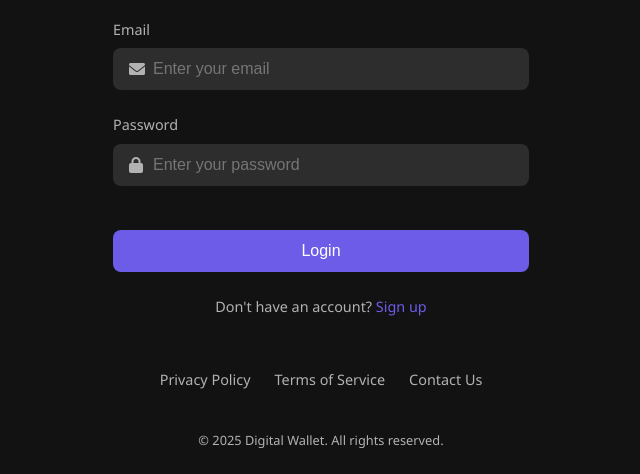
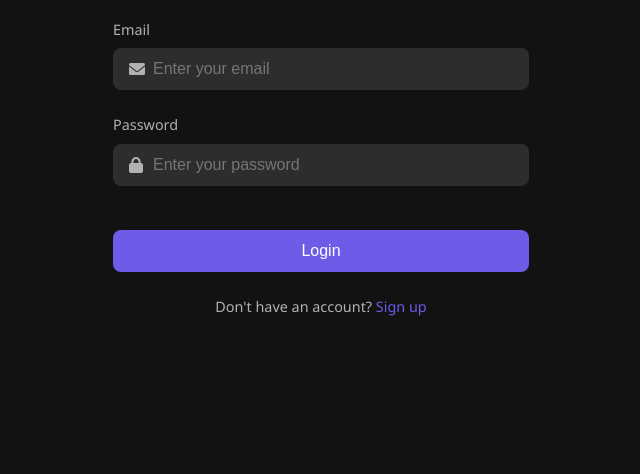
Before and after one commit to yummi184/Cash-Bank, a website: page index.html in a window 1280 px wide. Shown: the part 326-800 px from the top of the page, without its empty margins (319-959 px from the left). Drawn offline with Linux system fonts and the light colour scheme.

Commit message:
Update index.html

```diff
--- a/index.html
+++ b/index.html
@@ -54,21 +54,3 @@
               </div>
           </form>
       </div>
-    <br>
-
-      <footer class="auth-footer">
-          <div class="footer-links">
-              <a href="#" class="footer-link">Privacy Policy</a>
-              <a href="#" class="footer-link">Terms of Service</a>
-              <a href="#" class="footer-link">Contact Us</a>
-          </div>
-        <br>
-          <div class="copyright">
-              &copy; 2025 Digital Wallet. All rights reserved.
-          </div>
-      </footer>
-  </div>
-
-  <script src="js/auth.js"></script>
-</body>
-</html>
```
